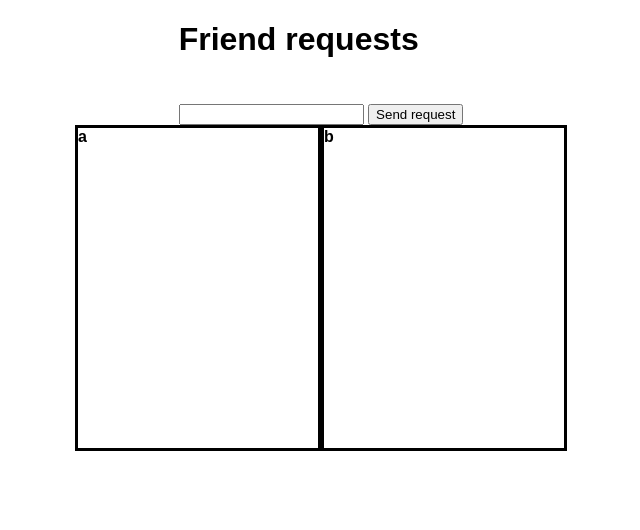
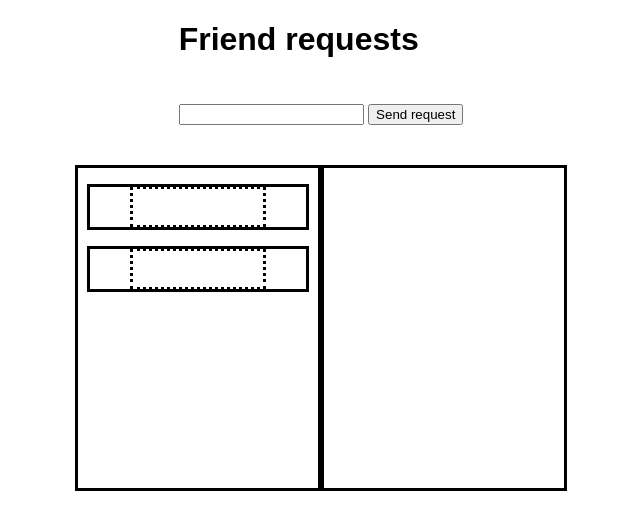
Before and after one commit to cjlangan/friend-locator, a Flask app: template templates/add_friends.html in a window 1280 px wide. Shown: the top 530 px of the page, without its empty margins (319-959 px from the left). Run offline with Flask 3, Linux system fonts and the light colour scheme; the template is opened without the code that fills it, so the values that code supplies are empty.

Commit message:
more progress on add friends page

```diff
--- a/db_interface.py
+++ b/db_interface.py
@@ -416,6 +416,8 @@ class Client:
 
 if __name__ == "__main__":
     db = Database("database.sqlite")
+    db.create_client("logan1", "password")
+    db.create_client("logan2", "password")
     user1 = db.get_client_from_name("logan1")
     if user1 is None:
         print("User1 does not exist")
--- a/main.py
+++ b/main.py
@@ -11,7 +11,7 @@ DATABASE_PATH = "database.sqlite"
 TOKEN_LENGTH = 64
 TOKEN_LIFETIME_SEC = 604800 #a week
 #create the app
-app = Flask(__name__, template_folder='templates')
+app = Flask(__name__, template_folder='templates', static_url_path='/static')
 app.app_context()
 database = None
 
--- /dev/null
+++ b/static/friend_requests.js
@@ -0,0 +1,59 @@
+main()
+
+async function get_requests(incoming=true) {
+    path = "/API/friend_requests/" + (incoming ? "incoming" : "outgoing")
+
+    req = new XMLHttpRequest()
+
+    response = await fetch(path)
+    if(!response.ok) {
+        return null
+    }
+
+    return await response.json()
+
+}
+
+function create_incoming_request_card(name) {
+    card = document.createElement("div")
+    card.classList.add("request_card")
+    textbox = document.createElement("div")
+    textbox.style.width = "60%";
+    textbox.style.height= "90%";
+    textbox.style.border= "dotted";
+    card.appendChild(textbox);
+    return card;
+}
+
+function get_requests(container) {
+
+    container.innerHTML = null;
+
+    req = new XMLHttpRequest()
+    req.open("GET", "/API/friend_requests/incoming")
+
+    req.onreadystatechange = () => {
+        if(req.readystate = XMLHttpRequest.DONE) {
+            if(req.status == 200) {
+                if(req.responseText == []) {
+                    container.textContent = "No incoming requests."
+                } else {
+                    container.textContent = req.responseText
+                }
+            } else {
+                container.textContent = "Error fetching incoming friend requests."
+            }
+        }
+    }
+    req.send()
+}
+
+
+function main() {
+    //get all incoming friend requests
+    incoming_requests_box = document.querySelector("#incoming-requests")
+    get_requests(true)
+    incoming_requests_box.appendChild(create_incoming_request_card("logan"));
+    incoming_requests_box.appendChild(create_incoming_request_card("connor"));
+    //get all outgoing friend requests
+}
--- a/static/style.css
+++ b/static/style.css
@@ -141,3 +141,27 @@ body {
     justify-content: center;
     align-items: center
 }
+
+.request_card {
+    display: flex;
+    justify-content: center;
+    align-items: center;
+    border: solid;
+    width: 90%;
+    height: 5vh;
+    margin-top: 2vmin;
+}
+
+.request_conatiner {
+    border:solid;
+    width:30vmin;
+    height: 40vmin;
+    display: flex;
+    align-items: center;
+    flex-direction: column;
+}
+
+.request_button {
+    height: 10%;
+    background-color: blue;
+}
--- a/templates/add_friends.html
+++ b/templates/add_friends.html
@@ -14,13 +14,11 @@
                 <button style="margin-top: 3vh" id="create_account_bttn" > Send request </button>
         </div>
     </div>
-    <div style="display: flex; justify-content: center; align-items: center">
-        <div id="incoming-requests" style="border:solid; width:30vh; height: 40vh">
-            a
+    <div style="margin-top: 5vmin; display: flex; justify-content: center; align-items: center">
+        <div id="incoming-requests" class="request_conatiner">
         </div>
-        <div id="outgoing-requests" style="border:solid; width:30vh; height: 40vh">
-            b
+        <div id="outgoing-requests" class="request_conatiner">
         </div>
     </div>
-    <script src="friend_adder.js"></script>
+    <script src="static/friend_requests.js"></script>
 </html>
```
